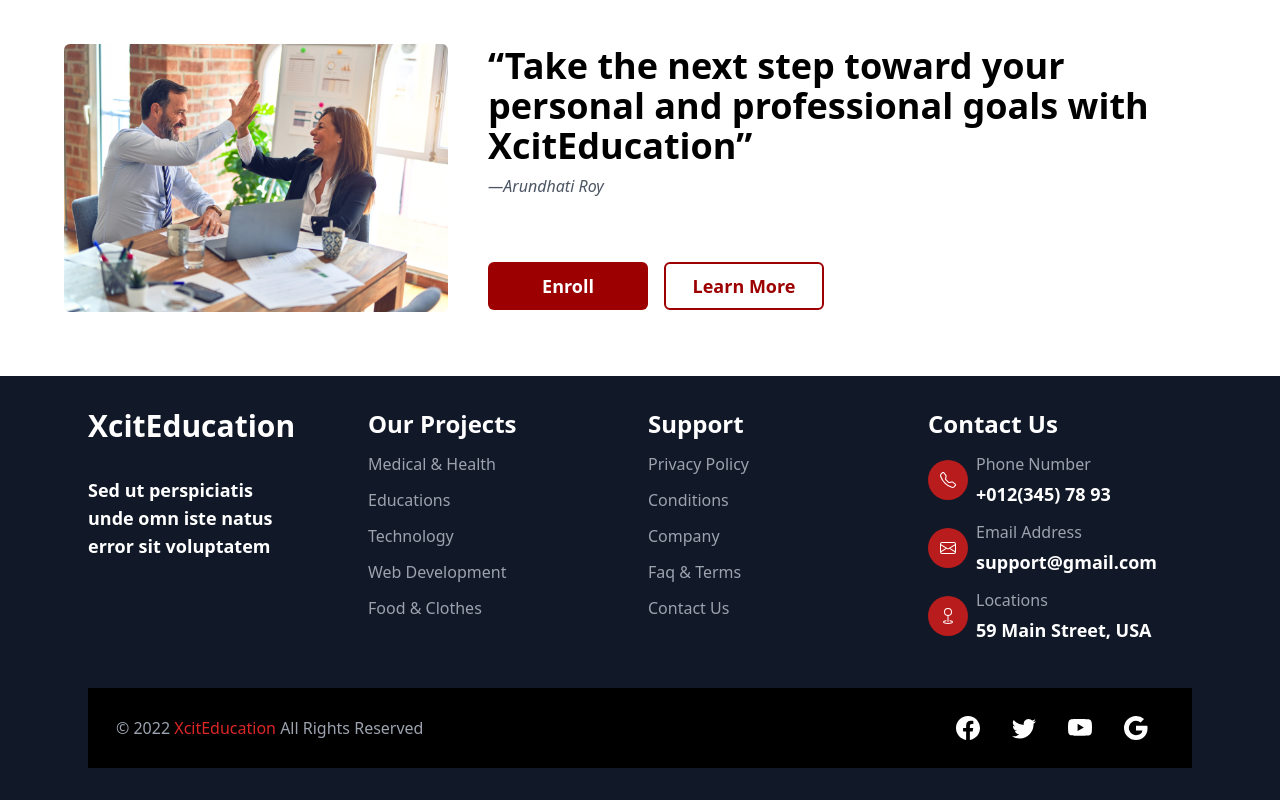
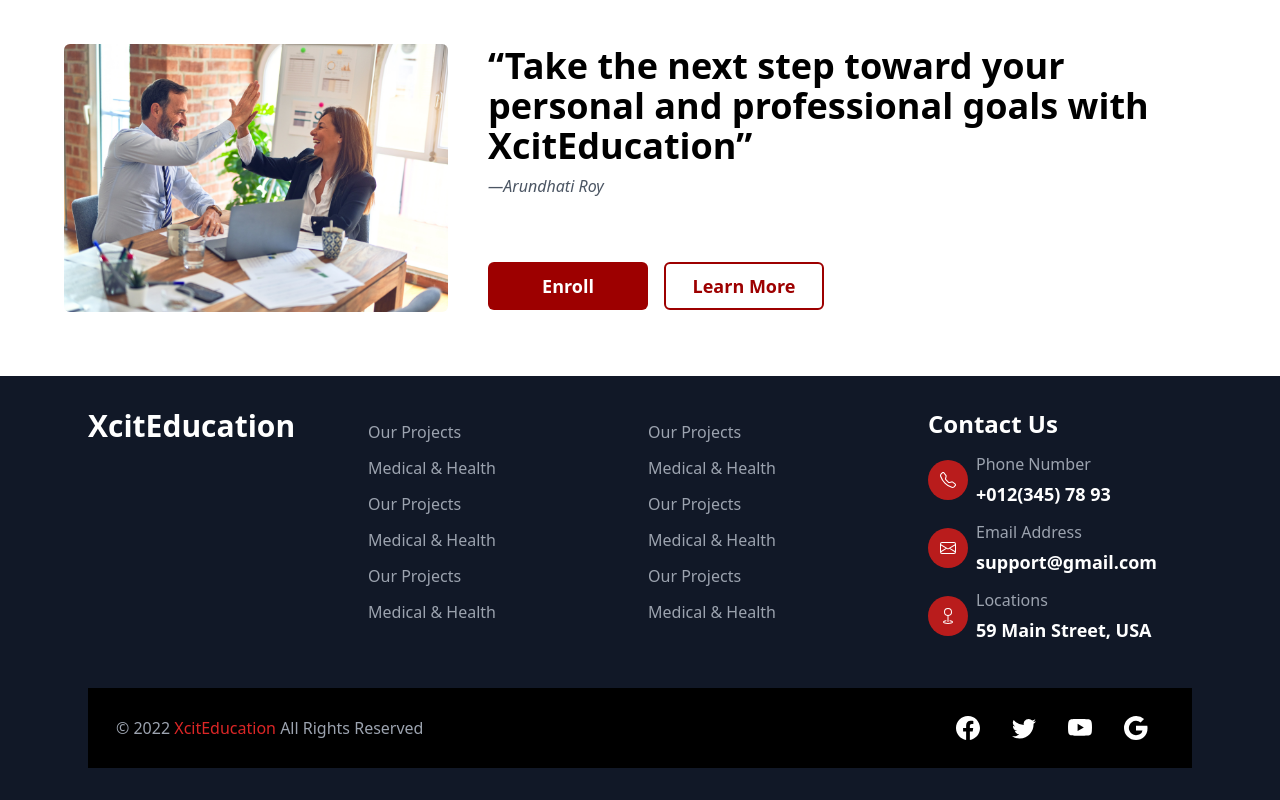
Before and after one commit to devjs1000/course-hub, a React (Vite) app: page /coursedetails/1 in a window 1280 px wide. Shown: the part 2622-3422 px from the top of the page. Built offline with nearby package versions, Linux system fonts and the light colour scheme; no server answers.

Commit message:
purification

```diff
--- a/src/components/Footer.jsx
+++ b/src/components/Footer.jsx
@@ -1,48 +1,85 @@
-import React from "react";
-import { Envelope, Facebook, Geo, Google, Telephone, Twitter, Youtube } from "react-bootstrap-icons";
+import React, { Children } from "react";
+import {
+  Envelope,
+  Facebook,
+  Geo,
+  Google,
+  Telephone,
+  Twitter,
+  Youtube,
+} from "react-bootstrap-icons";
 import { useLocation } from "react-router-dom";
 import { footerStyles } from "../styles/styleObjects";
 
 const Footer = () => {
+  const location = useLocation();
+  const path = location.pathname.split("/")[1];
 
-  const location = useLocation()
-  const path = location.pathname.split('/')[1];
   //add objects in nullpath for hiding object in paths
-  const nullPath=['login', 'signup', 'my-assignments']
-  if(nullPath.includes(path)) return null
+  const nullPath = ["login", "signup", "my-assignments"];
+  if (nullPath.includes(path)) return null;
+
+  const bluePrint = {
+    brandName: "XcitEducation",
+    description: "",
+    lists: [
+      [
+        { title: "Our Projects" },
+        { title: "Medical & Health" },
+        { title: "Our Projects" },
+        { title: "Medical & Health" },
+        { title: "Our Projects" },
+        { title: "Medical & Health" },
+      ],
+      [
+        { title: "Our Projects" },
+        { title: "Medical & Health" },
+        { title: "Our Projects" },
+        { title: "Medical & Health" },
+        { title: "Our Projects" },
+        { title: "Medical & Health" },
+      ],
+    ],
+
+    socialIcons: [
+      <Facebook className={footerStyles.socialIcon} />,
+      <Twitter className={footerStyles.socialIcon} />,
+      <Youtube className={footerStyles.socialIcon} />,
+      <Google className={footerStyles.socialIcon} />,
+    ],
+  };
 
   return (
     <div className={footerStyles.mainDiv}>
       <div className={footerStyles.gridDiv}>
-
         <div>
-        <h1 className={footerStyles.title}>XcitEducation</h1>
-        <p className={footerStyles.shortDes}>Sed ut perspiciatis unde omn iste natus error sit voluptatem</p>
+          <h1 className={footerStyles.title}>{bluePrint.brandName}</h1>
+          <p className={footerStyles.shortDes}>{bluePrint.description}</p>
         </div>
 
+        {Children.toArray(
+          bluePrint.lists.map((list) => {
+            return (
               <div>
-        <h3 className={footerStyles.listHead}>Our Projects</h3>
-        <h5 className={footerStyles.listItem}>Medical & Health</h5>
-        <h5 className={footerStyles.listItem}>Educations</h5>
-        <h5 className={footerStyles.listItem}>Technology</h5>
-        <h5 className={footerStyles.listItem}>Web Development</h5>
-        <h5 className={footerStyles.listItem}>Food & Clothes</h5>
+                {Children.toArray(
+                  list.map((item) => {
+                    return (
+                      <h3 className={footerStyles.listItem}>{item.title}</h3>
+                    );
+                  })
+                )}
               </div>
-
-      <div>
-        <h3 className={footerStyles.listHead}>Support</h3>
-        <h5 className={footerStyles.listItem}>Privacy Policy</h5>
-        <h5 className={footerStyles.listItem}>Conditions</h5>
-        <h5 className={footerStyles.listItem}>Company</h5>
-        <h5 className={footerStyles.listItem}>Faq & Terms</h5>
-        <h5 className={footerStyles.listItem}>Contact Us</h5>
-      </div>
+            );
+          })
+        )}
 
         <div>
           <h3 className={footerStyles.listHead}>Contact Us</h3>
 
           <div className={footerStyles.contactItem}>
-          <div className={footerStyles.contactIcon}><Telephone/></div>
+            <div className={footerStyles.contactIcon}>
+              <Telephone />
+            </div>
             <div>
               <p className={footerStyles.contactMethod}>Phone Number</p>
               <p className={footerStyles.contactInfo}>+012(345) 78 93</p>
@@ -50,7 +87,9 @@ const Footer = () => {
           </div>
 
           <div className={footerStyles.contactItem}>
-          <div className={footerStyles.contactIcon}><Envelope/></div>
+            <div className={footerStyles.contactIcon}>
+              <Envelope />
+            </div>
             <div>
               <p className={footerStyles.contactMethod}>Email Address</p>
               <p className={footerStyles.contactInfo}>support@gmail.com</p>
@@ -58,28 +97,31 @@ const Footer = () => {
           </div>
 
           <div className={footerStyles.contactItem}>
-          <div className={footerStyles.contactIcon}><Geo/></div>
+            <div className={footerStyles.contactIcon}>
+              <Geo />
+            </div>
             <div>
               <p className={footerStyles.contactMethod}>Locations</p>
               <p className={footerStyles.contactInfo}>59 Main Street, USA</p>
             </div>
           </div>
-
         </div>
       </div>
 
       <div className={footerStyles.bottomMain}>
-        <p className={footerStyles.copyright}>© 2022 <span className={footerStyles.name}>XcitEducation</span> All Rights Reserved</p>
+        <p className={footerStyles.copyright}>
+          © 2022 <span className={footerStyles.name}>XcitEducation</span> All
+          Rights Reserved
+        </p>
 
         <div className={footerStyles.socialMain}>
-          <Facebook className={footerStyles.socialIcon}/>
-          <Twitter className={footerStyles.socialIcon}/>
-          <Youtube className={footerStyles.socialIcon}/>
-          <Google className={footerStyles.socialIcon}/>
+          {Children.toArray(
+            bluePrint.socialIcons.map((icon) => {
+              return icon;
+            })
+          )}
         </div>
-
       </div>
-
     </div>
   );
 };
```
Lines whose indentation alone changed are shown as unchanged.
